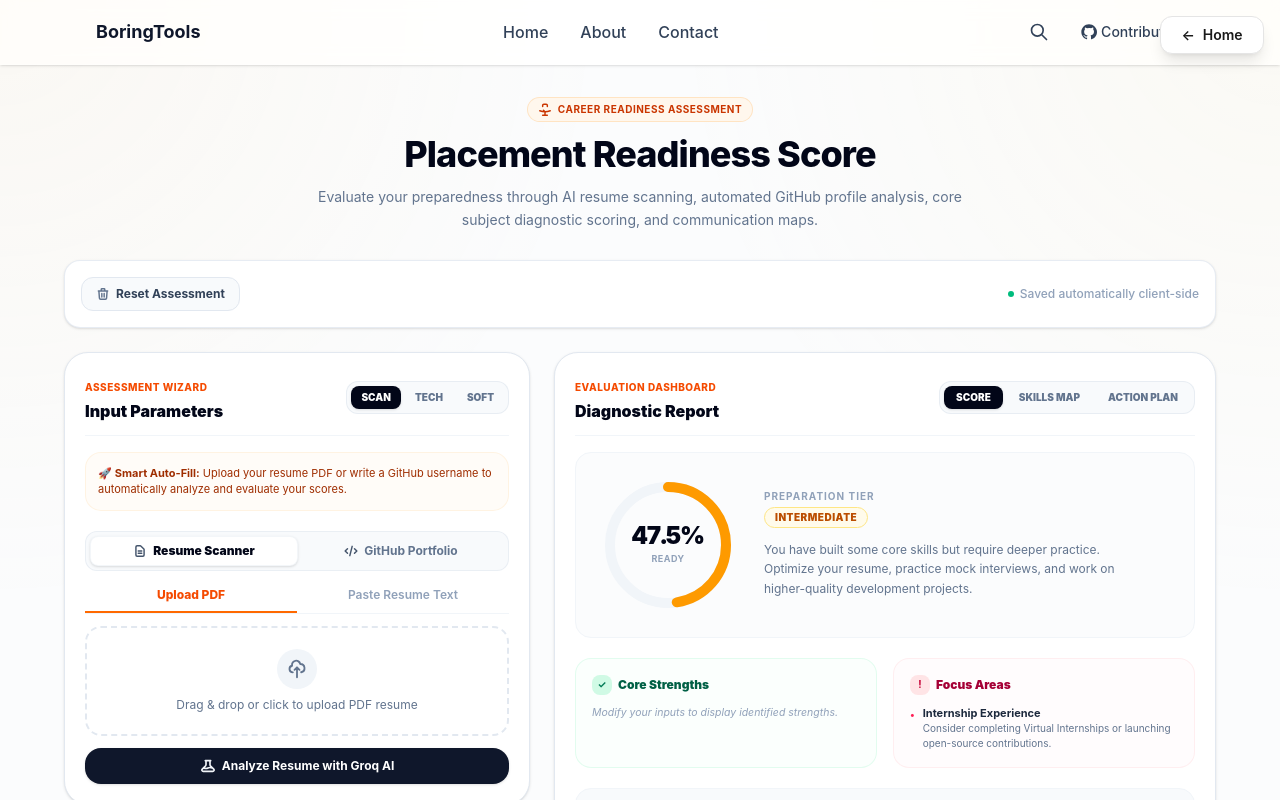
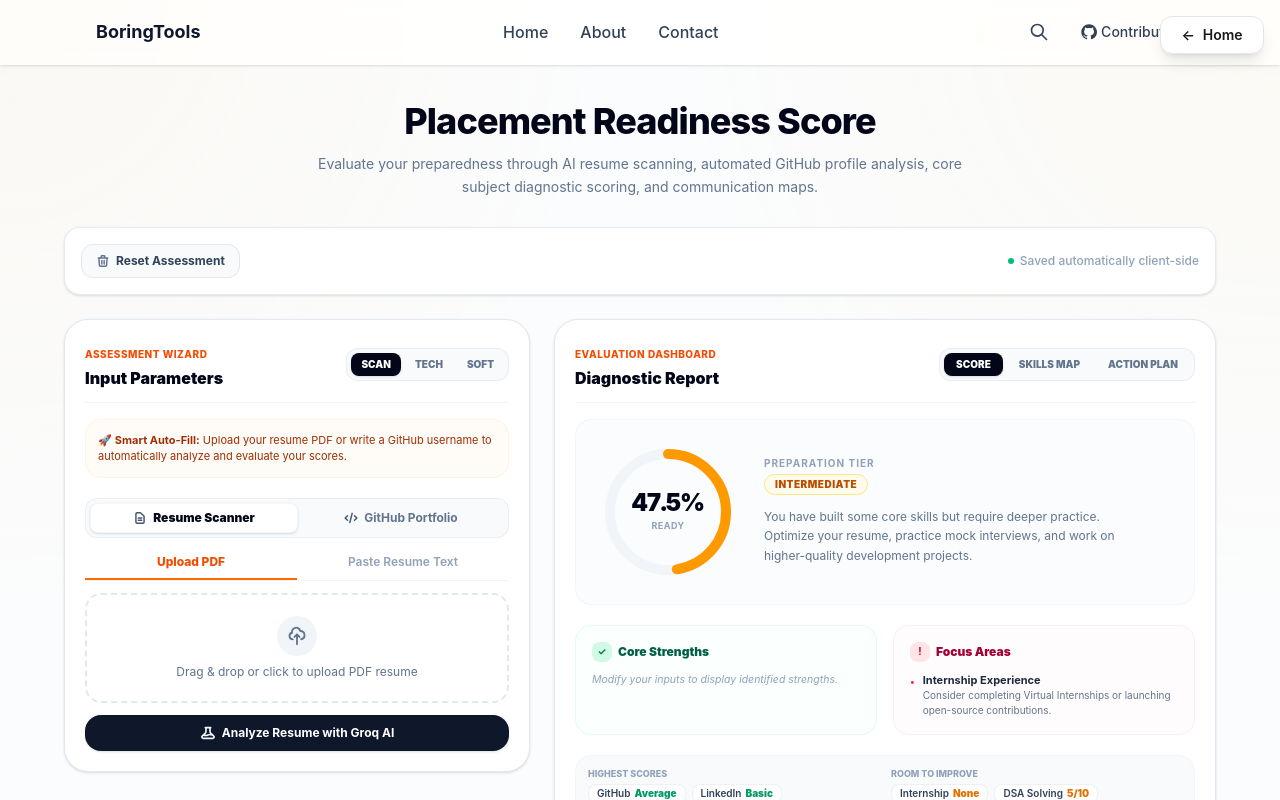
Before and after one commit to ius-sharma/boring-tools, a Next.js app: page /placement-readiness-score in a window 1280 px wide. Shown: the top 800 px of the page. Built offline with nearby package versions, Linux system fonts and the light colour scheme.

Commit message:
Something Updated for one tool

```diff
--- a/app/placement-readiness-score/page.jsx
+++ b/app/placement-readiness-score/page.jsx
@@ -998,12 +998,6 @@ export default function PlacementReadinessScorePage() {
 
         {/* Hero Section */}
         <div className="flex flex-col gap-2 items-center text-center mb-1 print:mb-4">
-          <div className="inline-flex items-center gap-1.5 px-2.5 py-1 rounded-full bg-orange-50 border border-orange-200/60 text-[10px] font-bold uppercase tracking-wider text-orange-700">
-            <svg className="w-3.5 h-3.5" fill="none" stroke="currentColor" viewBox="0 0 24 24">
-              <path strokeLinecap="round" strokeLinejoin="round" strokeWidth="2.5" d="M21 13.255A23.931 23.931 0 0112 15c-3.183 0-6.22-.62-9-1.745M16 6V4a2 2 0 00-2-2h-4a2 2 0 00-2 2v2m4.67 9.88l-3.32-3.32M12 21v-6m-4 6h8" />
-            </svg>
-            <span>Career Readiness Assessment</span>
-          </div>
           <h1 className="text-3xl sm:text-4xl font-extrabold tracking-tight text-slate-950 mt-1">
             Placement Readiness Score
           </h1>
@@ -1027,12 +1021,9 @@ export default function PlacementReadinessScorePage() {
             {hasBackup && (
               <button
                 onClick={handleRestoreSession}
-                className="px-3.5 py-2 text-xs font-bold rounded-xl text-orange-700 bg-orange-50 hover:bg-orange-100/75 border border-orange-200/60 transition active:scale-95 cursor-pointer flex items-center gap-1.5 group"
+                className="px-3.5 py-2 text-xs font-bold rounded-xl text-orange-700 bg-orange-50 hover:bg-orange-100/75 border border-orange-200/60 transition active:scale-95 cursor-pointer"
               >
-                <svg className="w-3.5 h-3.5 text-orange-600 group-hover:rotate-[-180deg] transition-transform duration-500" fill="none" stroke="currentColor" viewBox="0 0 24 24">
-                  <path strokeLinecap="round" strokeLinejoin="round" strokeWidth="2.5" d="M4 4v5h.582m15.356 2A8.001 8.001 0 1121.21 7.89H18.75" />
-                </svg>
-                <span>Undo Reset</span>
+                Undo Reset
               </button>
             )}
           </div>
```
